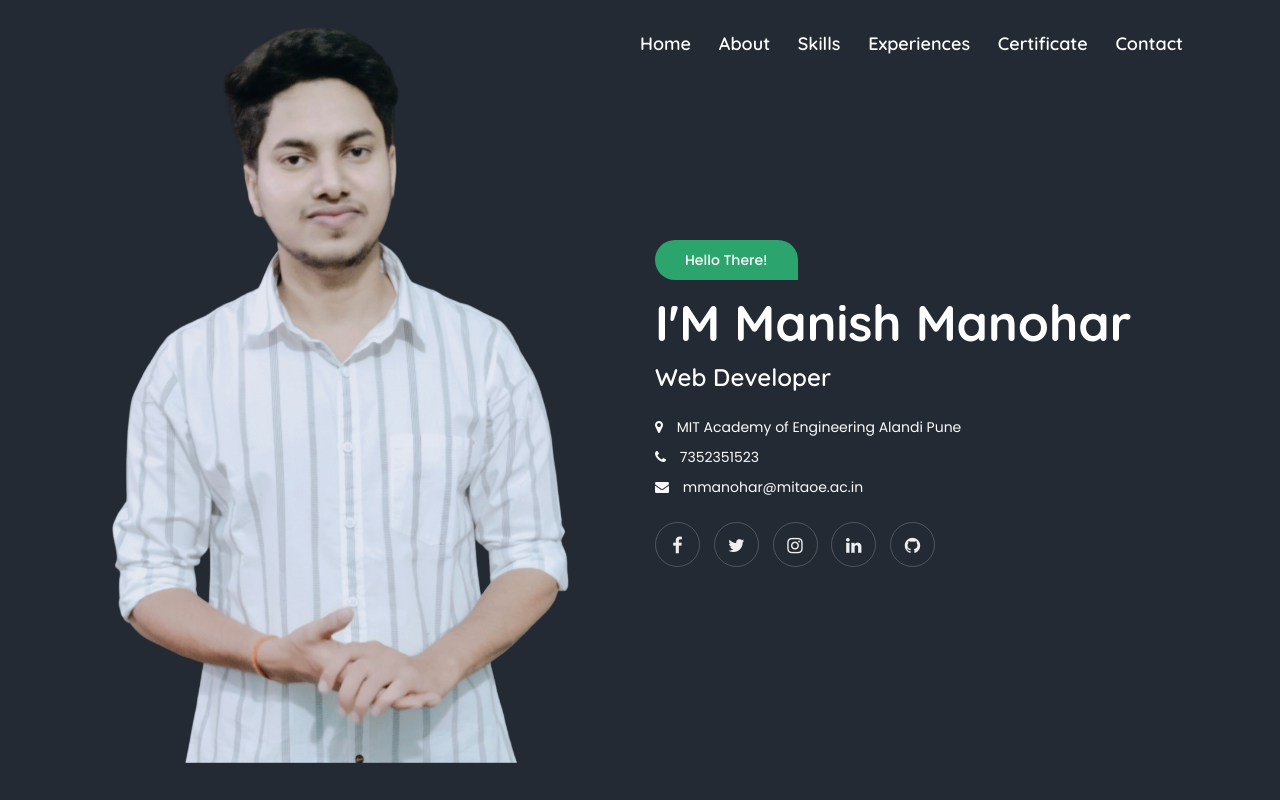
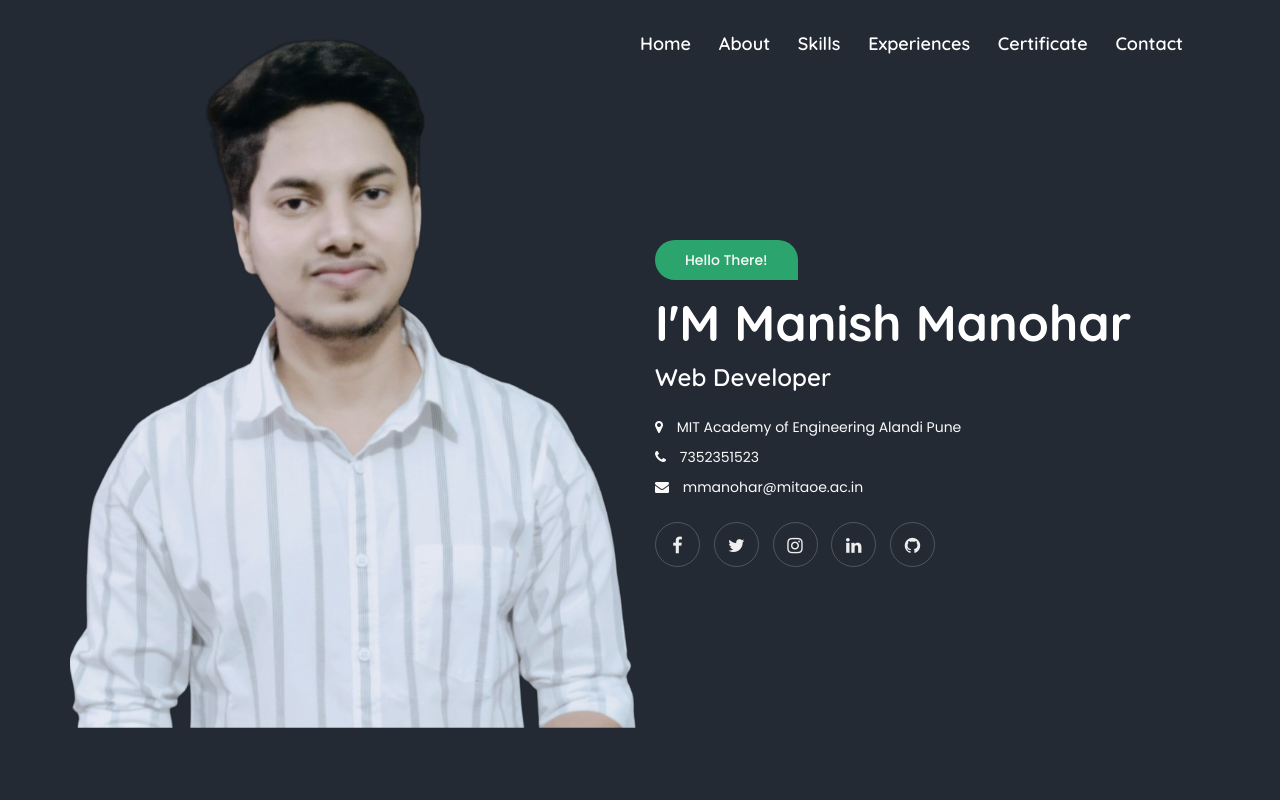
Before and after one commit to Man1ish984/Resume, a plain HTML site: page index.html in a window 1280 px wide. Shown: the top 800 px of the page. Drawn offline with Linux system fonts and the light colour scheme; a web font is replaced by a local one.

Commit message:
Update index.html

```diff
--- a/index.html
+++ b/index.html
@@ -85,7 +85,7 @@
 				<div class="row">
 					<div class="col-lg-6 col-sm-12 col-xs-12 text-center wow fadeInLeft" data-wow-duration="1s" data-wow-delay="0.6s" data-wow-offset="0">
 						<div class="about_me">
-							<img src="assets/img/me1.png" class="img-fluid" alt="" />
+							<img src="assets/img/me2.png" class="img-fluid" alt="" />
 						</div>
 					</div>
 					<div class="col-lg-6 col-sm-12 col-xs-12 wow fadeInRight" data-wow-duration="1s" data-wow-delay="0.1s" data-wow-offset="0">
```
